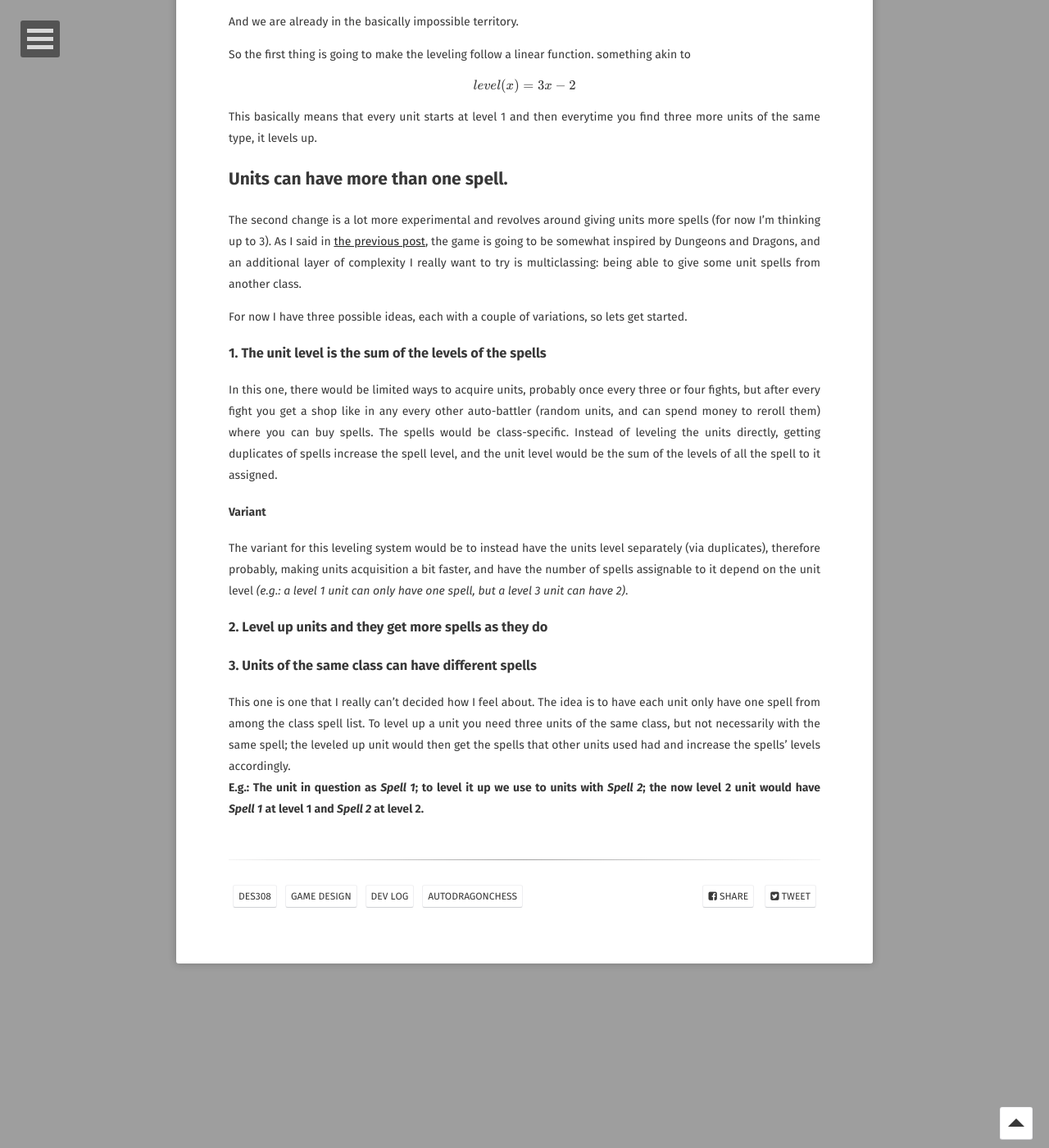
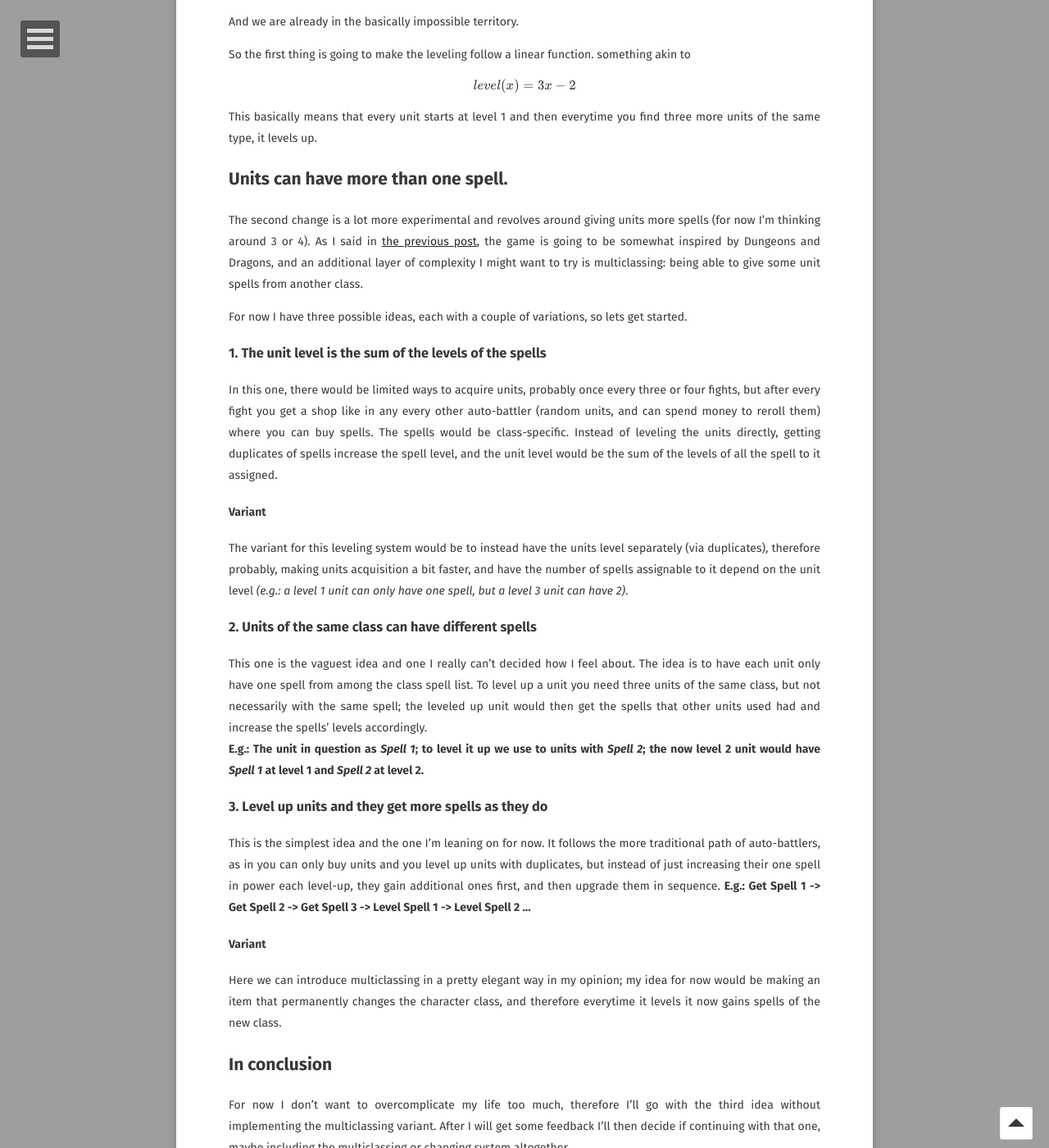
Before and after one commit to andreamin97/andreamin97.github.io, a Jekyll site: the page built from _posts/2020-09-29-DES308-week-2.md, in a window 1280 px wide and 1400 px high, scrolled down 1585 px. Shown: the whole window at 82% size. Built offline with Jekyll 4.4.1, drawn with Linux system fonts in a browser that asks for light colours; some web fonts are replaced; formulas are drawn with MathJax 3; some of the changed text lies outside the part shown.

Commit message:
week 2 post

```diff
--- a/_posts/2020-09-29-DES308-week-2.md
+++ b/_posts/2020-09-29-DES308-week-2.md
@@ -40,8 +40,8 @@ This basically means that every unit starts at level 1 and then everytime you fi
 
 
 ## Units can have more than one spell.
-The second change is a lot more experimental and revolves around giving units more spells (for now I'm thinking up to 3).
-As I said in [the previous post]({% post_url 2020-09-23-DES308-week-1 %}), the game is going to be somewhat inspired by Dungeons and Dragons, and an additional layer of complexity I really want to try is multiclassing: being able to give some unit spells from another class.
+The second change is a lot more experimental and revolves around giving units more spells (for now I'm thinking around 3 or 4).
+As I said in [the previous post]({% post_url 2020-09-23-DES308-week-1 %}), the game is going to be somewhat inspired by Dungeons and Dragons, and an additional layer of complexity I might want  to try is multiclassing: being able to give some unit spells from another class.
 
 For now I have three possible ideas, each with a couple of variations, so lets get started.
 
@@ -53,11 +53,21 @@ Instead of leveling the units directly, getting duplicates of spells increase th
 
 The variant for this leveling system would be to instead have the units level separately (via duplicates), therefore probably, making units acquisition a bit faster, and have the number of spells assignable to it depend on the unit level _(e.g.: a level 1 unit can only have one spell, but a level 3 unit can have 2)_.
 
-### 2. Level up units and they get more spells as they do
+### 2. Units of the same class can have different spells
 
-
-### 3. Units of the same class can have different spells
-
-This one is one that I really can't decided how I feel about. The idea is to have each unit only have one spell from among the class spell list.
+This one is the vaguest idea and one I really can't decided how I feel about. The idea is to have each unit only have one spell from among the class spell list.
 To level up a unit you need three units of the same class, but not necessarily with the same spell; the leveled up unit would then get the spells that other units used had and increase the spells' levels accordingly.<br>
 __E.g.: The unit in question as _Spell 1_; to level it up we use to units with _Spell 2_; the now level 2 unit would have _Spell 1_ at level 1 and _Spell 2_ at level 2.__
+
+### 3. Level up units and they get more spells as they do
+
+This is the simplest idea and the one I'm leaning on for now. It follows the more traditional path of auto-battlers, as in you can only buy units and you level up units with duplicates, but instead of just increasing their one spell in power each level-up, they gain additional ones first, and then upgrade them in sequence.
+__E.g.: Get Spell 1 -> Get Spell 2 -> Get Spell 3 -> Level Spell 1 -> Level Spell 2 ...__
+
+#### Variant
+
+Here we can introduce multiclassing in a pretty elegant way in my opinion; my idea for now would be making an item that permanently changes the character class, and therefore everytime it levels it now gains spells of the new class.
+
+## In conclusion
+
+For now I don't want to overcomplicate my life too much, therefore I'll go with the third idea without implementing the multiclassing variant. After I will get some feedback I'll then decide if continuing with that one, maybe including the multiclassing or changing system altogether.
```
